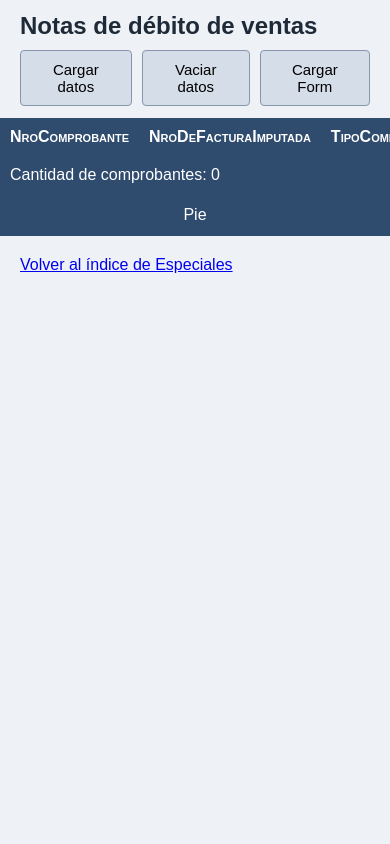
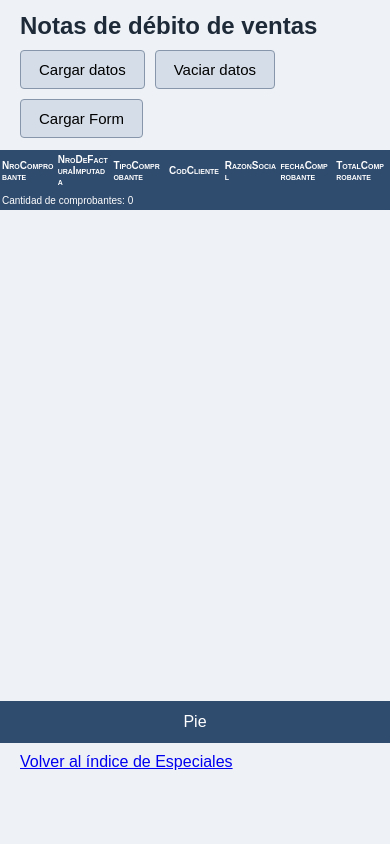
Before and after one commit to odremano/Prog_Amb_Redes, a PHP site: page /Especiales/esp20TablaFormulario/index.html in a window 390 px wide. Run offline with PHP 8.4, Linux system fonts and the light colour scheme.

Commit message:
Corregir alert de ancho de ventana y layout responsive de las tablas
- esp15VentanaModal: faltaba el alert "Ancho de ventana: N" que el
  profesor muestra apenas se entra al ejercicio, antes de poder
  interactuar con el botón. Se agrega al principio del script.
- estilo.css: nuevo layout .paginaTabla (header y pie fijos, solo el
  contenedor de datos con scroll propio) siguiendo lo que exige el
  profesor sobre responsividad: nunca debe haber scroll horizontal.
  La tabla usa table-layout fijo y reduce tamaño de fuente en media
  queries angostos en vez de permitir overflow horizontal.
- esp10 y esp20: aplican el nuevo layout; se corrige además un bug en
  esp20 donde abrir/cerrar el modal con $().attr("class", ...) borraba
  la clase paginaTabla del contenedor.

Verificado en Chromium en 1280px y 375px: sin scroll horizontal en
ningún ejercicio, y la barra/thead/tfoot/pie no se mueven al scrollear
los datos.

Co-Authored-By: Claude Sonnet 5 <noreply@anthropic.com>

```diff
--- a/Especiales/esp10TablaVariableArregloDeObjetos/index.html
+++ b/Especiales/esp10TablaVariableArregloDeObjetos/index.html
@@ -59,6 +59,8 @@
 </head>
 <body>
 
+  <div class="paginaTabla">
+
     <div class="barra">
       <h2>Notas de débito de ventas</h2>
       <div class="botones">
@@ -91,7 +93,9 @@
 
     <div class="pie">Pie</div>
 
-  <p style="margin:20px;"><a href="../index.html">Volver al índice de Especiales</a></p>
+  </div>
+
+  <p style="margin:10px 20px;"><a href="../index.html">Volver al índice de Especiales</a></p>
 
 </body>
 </html>
--- a/Especiales/esp15VentanaModal/index.html
+++ b/Especiales/esp15VentanaModal/index.html
@@ -30,6 +30,9 @@
     $("#contenedor").attr("class", "contenedorActivo");
     $("#ventanaModal").attr("class", "ventanaModal ventanaModalApagado");
   }
+
+  /* Avisa el ancho de la ventana apenas se entra al ejercicio, antes de poder interactuar */
+  alert("Ancho de ventana: " + window.innerWidth);
 
   $(document).ready(function() {
 
--- a/Especiales/esp20TablaFormulario/index.html
+++ b/Especiales/esp20TablaFormulario/index.html
@@ -45,12 +45,12 @@
   }
 
   function abreModal() {
-    $("#contenedor").attr("class", "contenedorPasivo");
+    $("#contenedor").attr("class", "contenedorPasivo paginaTabla");
     $("#ventanaModal").attr("class", "ventanaModal ventanaModalPrendido");
   }
 
   function cierraModal() {
-    $("#contenedor").attr("class", "contenedorActivo");
+    $("#contenedor").attr("class", "contenedorActivo paginaTabla");
     $("#ventanaModal").attr("class", "ventanaModal ventanaModalApagado");
   }
 
@@ -109,7 +109,7 @@
 <body>
 
   <!-- Contenedor principal con la tabla: se desactiva mientras la ventana modal está abierta -->
-  <div id="contenedor" class="contenedorActivo">
+  <div id="contenedor" class="contenedorActivo paginaTabla">
 
     <div class="barra">
       <h2>Notas de débito de ventas</h2>
@@ -144,9 +144,9 @@
 
     <div class="pie">Pie</div>
 
-    <p style="margin:20px;"><a href="../index.html">Volver al índice de Especiales</a></p>
+  </div>
 
-  </div>
+  <p style="margin:10px 20px;"><a href="../index.html">Volver al índice de Especiales</a></p>
 
   <!-- Ventana modal con el formulario de alta -->
   <div id="ventanaModal" class="ventanaModal ventanaModalApagado">
--- a/Especiales/estilo.css
+++ b/Especiales/estilo.css
@@ -1,5 +1,9 @@
 * {
   box-sizing: border-box;
+}
+
+html, body {
+  height: 100%;
 }
 
 body {
@@ -80,7 +84,19 @@ button:hover {
 }
 
 /* ---------- Tabla de datos ---------- */
+/* Layout de altura completa: la barra y el pie quedan fijos, y solo
+   .tablaScroll (los datos) tiene scroll propio. Nunca debe aparecer
+   scroll horizontal: por eso la tabla usa table-layout fijo y el
+   texto se ajusta en vez de desbordar. */
+.paginaTabla {
+  display: flex;
+  flex-direction: column;
+  height: 88vh;
+  overflow: hidden;
+}
+
 .barra {
+  flex: none;
   display: flex;
   justify-content: space-between;
   align-items: center;
@@ -95,22 +111,21 @@ button:hover {
 
 .botones {
   display: flex;
+  flex-wrap: wrap;
   gap: 10px;
 }
 
 .tablaScroll {
-  overflow-x: auto;
+  flex: 1 1 auto;
+  min-height: 0;
+  overflow-y: auto;
+  overflow-x: hidden;
 }
 
 table {
   width: 100%;
+  table-layout: fixed;
   border-collapse: collapse;
-}
-
-thead {
-  background-color: #2f4b6e;
-  color: white;
-  font-variant: small-caps;
 }
 
 thead th,
@@ -118,6 +133,16 @@ tbody td,
 tfoot td {
   padding: 10px;
   text-align: left;
+  overflow-wrap: break-word;
+}
+
+thead th {
+  position: sticky;
+  top: 0;
+  z-index: 2;
+  background-color: #2f4b6e;
+  color: white;
+  font-variant: small-caps;
 }
 
 tbody tr:nth-child(odd) {
@@ -128,9 +153,26 @@ tbody tr:nth-child(even) {
   background-color: #c8d4e4;
 }
 
-tfoot {
+tfoot td {
+  position: sticky;
+  bottom: 0;
+  z-index: 2;
   background-color: #2f4b6e;
   color: white;
+}
+
+@media (max-width: 900px) {
+  thead th, tbody td, tfoot td {
+    font-size: 12px;
+    padding: 6px 4px;
+  }
+}
+
+@media (max-width: 600px) {
+  thead th, tbody td, tfoot td {
+    font-size: 10px;
+    padding: 4px 2px;
+  }
 }
 
 /* ---------- Ventana modal y contenedor principal ---------- */
```
Lines whose indentation alone changed are shown as unchanged.
